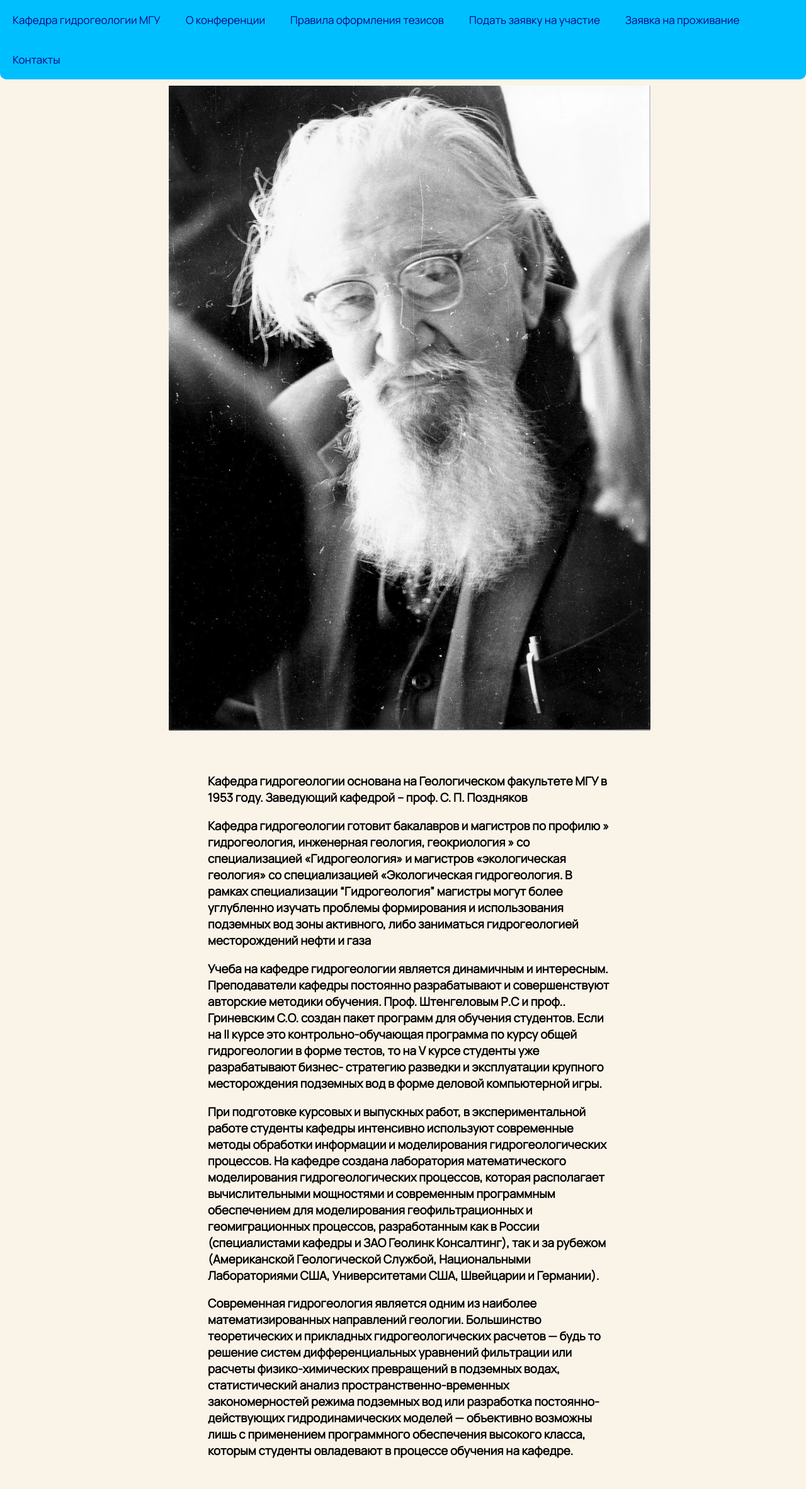
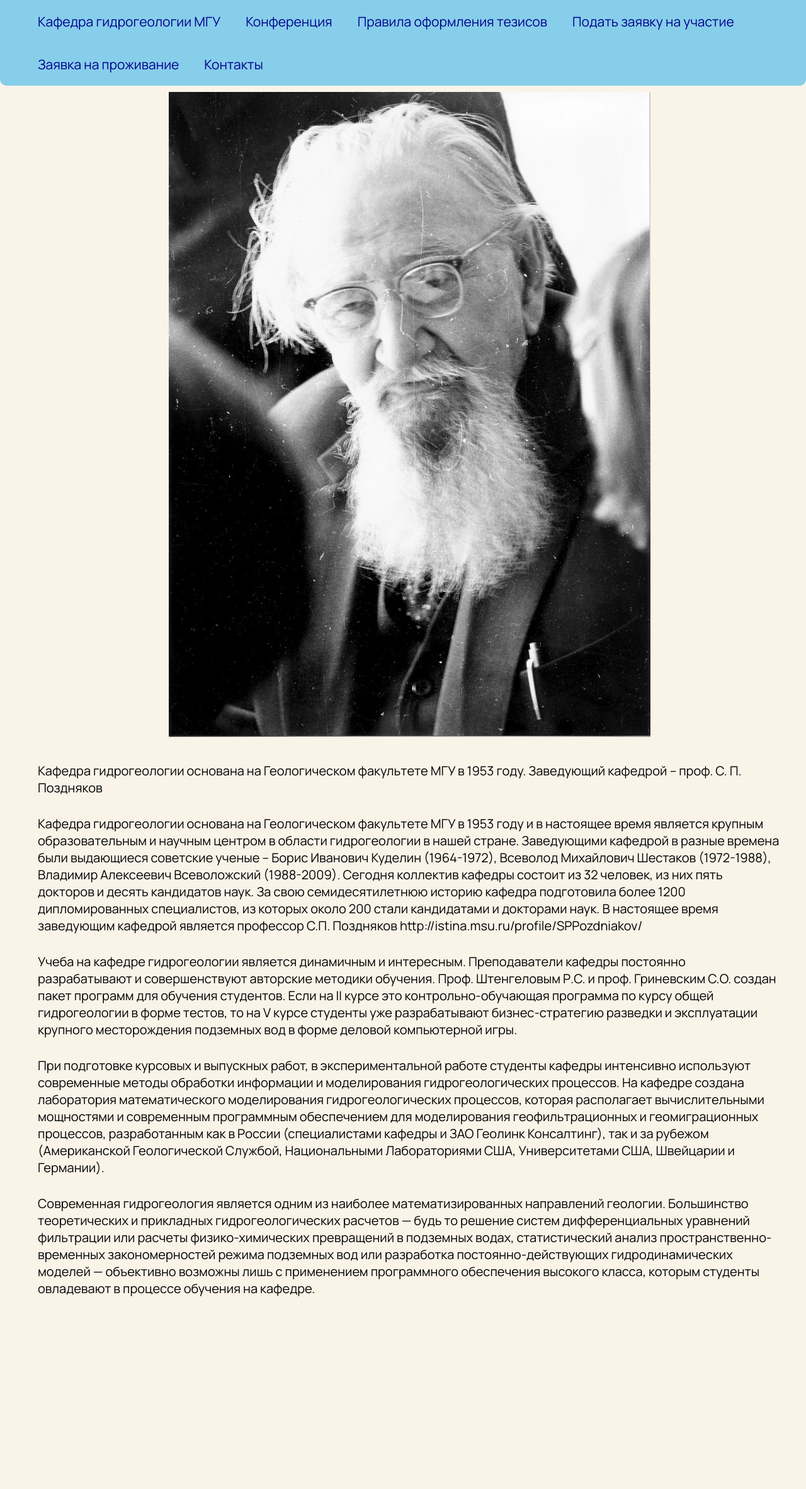
Before and after one commit to Inlupa/hydrogeology75, a Django app: page /faculty in a window 1280 px wide. Shown: the whole page at 63% size. After the commit the page ends 2058 px from the top, so only its background shows below. Run offline with Django 4.2, Linux system fonts and the light colour scheme.

Commit message:
Доделать формочку для проживания Доделать О кафедре Что-нибудь сделать с главной страницей привязять нормальную карту

```diff
--- a/hydro/mainpage/urls.py
+++ b/hydro/mainpage/urls.py
@@ -4,4 +4,6 @@ from .views import *
 urlpatterns = [
     path('', homepage, name='home'),
     path('faculty', faculty, name='faculty'),
+    path('about_conference', about_conference, name='about_conference'),
+    path('contacts', contacts, name='contacts'),
     ]
--- a/hydro/mainpage/views.py
+++ b/hydro/mainpage/views.py
@@ -4,3 +4,9 @@ def homepage(request):
     return render(request,'mainpage/mainpage.html')
 def faculty(request):
     return render(request,'mainpage/faculty.html')
+
+def about_conference(request):
+    return render(request,'mainpage/about_conference.html')
+
+def contacts(request):
+    return render(request,'mainpage/contacts.html')
--- a/hydro/static/css/classes.css
+++ b/hydro/static/css/classes.css
@@ -15,9 +15,6 @@
         justify-content: center;
         flex-direction: column;
    }
-
-
-
 
 .reg_container{
     display: flex;
@@ -90,3 +87,86 @@ select{
         padding:15px 20px;
         border-radius:10px;
 }
+
+/*это стили табов*/
+
+
+.tabs {
+  overflow: hidden;
+
+}
+.tabs__head {
+  display: flex;
+  align-items: flex-end;
+  flex-wrap: wrap;
+}
+.tabs__caption {
+  flex: 1;
+  text-align: center;
+  padding: 8px 30px;
+  font-size: 18px;
+  cursor: pointer;
+  -webkit-user-select: none;
+  -moz-user-select: none;
+  -ms-user-select: none;
+  user-select: none;
+  color: white;
+  opacity: 0.6;
+  background:  skyblue;
+  transition: 0.25s;
+}
+.tabs__caption:hover {
+  opacity: 0.8;
+}
+.tabs__caption_active {
+  opacity: 1;
+  background: #00008B;
+}
+.tabs__body {
+  background: var(--primary);
+  position: relative;
+  top: -2px;
+  transition: 0.25s;
+}
+.tabs__content {
+  display: none;
+  color: var(--color);
+  transform: scaleY(0.8);
+  opacity: 0;
+  transform-origin: center top;
+  -webkit-animation: showContent 0.6s forwards;
+  animation: showContent 0.6s forwards;
+}
+.tabs__content_active {
+  display: block;
+}
+.section {
+  --primary: #F3F6F9;
+  --color: #fff;
+  padding: 15px 0;
+}
+.about {
+  padding: 15px 0;
+  --primary: #8cff98;
+  --color: #121212;
+}
+@-webkit-keyframes showContent {
+  0% {
+    transform: scaleY(0.8);
+    opacity: 0;
+  }
+  100% {
+    transform: scaleY(1);
+    opacity: 1;
+  }
+}
+@keyframes showContent {
+  0% {
+    transform: scaleY(0.8);
+    opacity: 0;
+  }
+  100% {
+    transform: scaleY(1);
+    opacity: 1;
+  }
+}
--- a/hydro/static/css/looks.css
+++ b/hydro/static/css/looks.css
@@ -25,14 +25,17 @@ html {
 }
 
 /* РНастройки списка */
-ul {
-  list-style-type: none;
-  margin: 0;
-  padding: 0;
+
+.inside_base{
+    display:flex;
+    flex-direction:column;
+    gap:5px;
+
 }
 
 .navbar {
-    background: #00BFFF;
+    background: skyblue;
+
     border-radius:0 0 10px 10px;
 
 }
@@ -43,16 +46,15 @@ ul {
     border-radius:5px;
     list-style: none;
     margin: 0;
-
 }
 /* Настройка ссылок-кнопок внутри навбара*/
 .flex-container a{
   border-radius: 5px;
   text-decoration: none;
+  font-size:21px;
   padding:20px;
   marin:10px;
   color: #00008B;
-  font: 17px sans-serif;
   transition: 0.15s;
 }
 
@@ -192,3 +194,30 @@ td {
     font-style: normal;
     text-decoration:none
 }
+
+.tabs_container{
+    padding:10px 50px;
+
+    display:flex;
+    font-size:20px;
+    justify-content: center;
+    flex-direction:column;
+    gap:30px;
+}
+
+ul{
+    margin:0;
+    list-style: square;
+}
+
+p{
+    margin:0;
+}
+
+h3{
+    margin:0;
+}
+
+h4{
+    margin:0;
+}
--- a/hydro/templates/base.html
+++ b/hydro/templates/base.html
@@ -2,7 +2,7 @@
 {% load static %}
 <html xmlns="http://www.w3.org/1999/html">
 <head>
-    <title>{% block title %}{% endblock %}</title>
+    <title>{% block title %} Гидрогеология {% endblock %}</title>
     <meta charset="UTF-8">
     <meta name="viewport" content="width=device-width, initial-scale=1, shrink-to-fit=no">
 
@@ -19,19 +19,19 @@
 <nav  class="navbar flex ">
     <ul class="flex-container flex flex-vertical-center">
 <!--
-        <li class="navitem flex flex-center"><a href="/"> <img src="{% static 'img/img.png' %}" width="100" height="50" alt="Картинка"/> </li></a>
+        <li class="navitem flex flex-center"><a href="/"> <img src="{% static 'img/burevestnic_1.png' %}" width="100" height="50" alt="Картинка"/> </li></a>
 -->
         <a href="/faculty"><li class="manrope navitem flex flex-center"> Кафедра гидрогеологии МГУ </li></a>
-        <a href="#"><li class="navitem manrope flex flex-center"> О конференции </li></a>
+        <a href="/about_conference"><li class="navitem manrope flex flex-center"> Конференция </li></a>
         <a href="#"><li class="navitem manrope flex flex-center"> Правила оформления тезисов </li></a>
         <a href="/registration"><li class="navitem manrope flex flex-center"> Подать заявку на участие </li></a>
         <a href="/accommodation"><li class="navitem manrope flex flex-center"> Заявка на проживание </li></a>
-       <a href="#"> <li class="navitem manrope flex flex-center"> Контакты </li></a>
+       <a href="/contacts"> <li class="navitem manrope flex flex-center"> Контакты </li></a>
     </ul>
 </nav>
 
 <script src="{% static 'js/main.js' %}"></script>
 
-<div > {% block content %}{% endblock %}</div>
+<div class="inside_base"> {% block content %}{% endblock %}</div>
 </body>
 </html>
--- a/hydro/templates/mainpage/faculty.html
+++ b/hydro/templates/mainpage/faculty.html
@@ -1,5 +1,5 @@
 {% extends "base.html" %}
-{% block title %} Вход {% endblock %}
+{% block title %} О кафедре {% endblock %}
 {% block content %}
 {% load static %}
 
@@ -9,19 +9,19 @@
     <img src="{% static 'img/Lange.jpg' %}" alt="Картинка"/>
 
 
-    <h3 class="manrope "> <p> Кафедра гидрогеологии основана на Геологическом факультете МГУ в 1953 году. Заведующий
+    <div class="manrope tabs_container"> <p> Кафедра гидрогеологии основана на Геологическом факультете МГУ в 1953 году. Заведующий
         кафедрой – проф. С. П. Поздняков</p>
 
-        <p> Кафедра гидрогеологии готовит бакалавров и магистров по профилю » гидрогеология, инженерная геология,
-        геокриология » со специализацией «Гидрогеология» и магистров «экологическая геология» со специализацией
-        «Экологическая гидрогеология. В рамках специализации “Гидрогеология” магистры могут более углубленно изучать
-        проблемы формирования и использования подземных вод зоны активного, либо заниматься гидрогеологией месторождений
-            нефти и газа</p>
+        <p> Кафедра гидрогеологии основана на Геологическом факультете МГУ в 1953 году и в настоящее время является крупным образовательным и научным центром в области гидрогеологии в нашей стране.
+        Заведующими кафедрой в разные времена были выдающиеся советские ученые – Борис Иванович Куделин (1964-1972), Всеволод Михайлович Шестаков (1972-1988), Владимир Алексеевич Всеволожский (1988-2009).
+        Сегодня коллектив кафедры состоит из 32 человек, из них пять докторов и десять кандидатов наук. За свою семидесятилетнюю историю кафедра подготовила более 1200 дипломированных специалистов, из которых около 200 стали кандидатами и докторами наук.
+        В настоящее время заведующим кафедрой является профессор С.П. Поздняков http://istina.msu.ru/profile/SPPozdniakov/
+        </p>
 
         <p> Учеба на кафедре гидрогеологии является динамичным и интересным. Преподаватели кафедры постоянно разрабатывают и
-        совершенствуют авторские методики обучения. Проф. Штенгеловым Р.С и проф.. Гриневским С.О. создан пакет программ
+        совершенствуют авторские методики обучения. Проф. Штенгеловым Р.С. и проф. Гриневским С.О. создан пакет программ
         для обучения студентов. Если на II курсе это контрольно-обучающая программа по курсу общей гидрогеологии в форме
-        тестов, то на V курсе студенты уже разрабатывают бизнес- стратегию разведки и эксплуатации крупного
+        тестов, то на V курсе студенты уже разрабатывают бизнес-стратегию разведки и эксплуатации крупного
         месторождения подземных вод в форме деловой компьютерной игры.</p>
 
         <p> При подготовке курсовых и выпускных работ, в экспериментальной работе студенты кафедры интенсивно используют
@@ -36,7 +36,7 @@
         фильтрации или расчеты физико-химических превращений в подземных водах, статистический анализ
         пространственно-временных закономерностей режима подземных вод или разработка постоянно-действующих
         гидродинамических моделей — объективно возможны лишь с применением программного обеспечения высокого класса,
-            которым студенты овладевают в процессе обучения на кафедре.</p>  </h3>
+            которым студенты овладевают в процессе обучения на кафедре.</p>  </div>
 </div>
 
 {% endblock %}
--- a/hydro/templates/registration/registration.html
+++ b/hydro/templates/registration/registration.html
@@ -14,7 +14,6 @@
             <div class="manrope flex flex-horizontal-center">
                 <input class="manrope input_button" type="submit" value="Подать заявку">
             </div>
-
         </div>
     </div>
 </form>
```
Also changed, not shown: hydro/templates/mainpage/about_conference.html (added, +140 -0 lines), hydro/templates/mainpage/contacts.html (added, +37 -0 lines), hydro/templates/registration/accommodation.html (+20 -3 lines), hydro/static/img/burevestnic_1.png (added), hydro/static/img/burevestnic_2.png (added), hydro/static/img/map.png (added).
